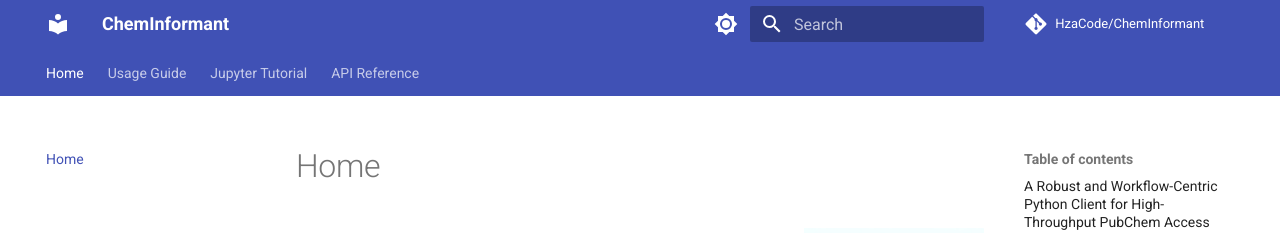
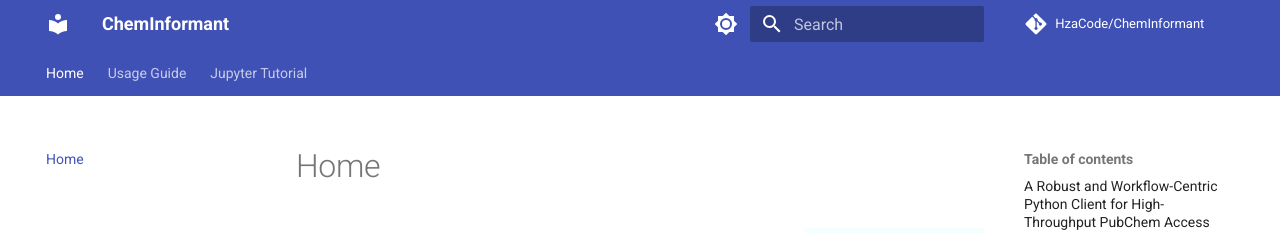
Before and after one commit to HzaCode/ChemInformant, an MkDocs documentation site: the page built from docs/index.md, in a window 1280 px wide and 900 px high. Shown: the top 233 px of the window. Built offline with MkDocs 1.6.1 and Material for MkDocs 9.7.7, drawn with Linux system fonts in a browser that asks for light colours; comment, search, counter and statistics services are not loaded.

Commit message:
Update mkdocs.yml

```diff
--- a/mkdocs.yml
+++ b/mkdocs.yml
@@ -11,7 +11,7 @@ nav:
   - Home: index.md
   - Usage Guide: usage.md
   - Jupyter Tutorial: notebook.md
-  - API Reference: api.md
+  #- API Reference: api.md
 
 theme:
   name: material
```
